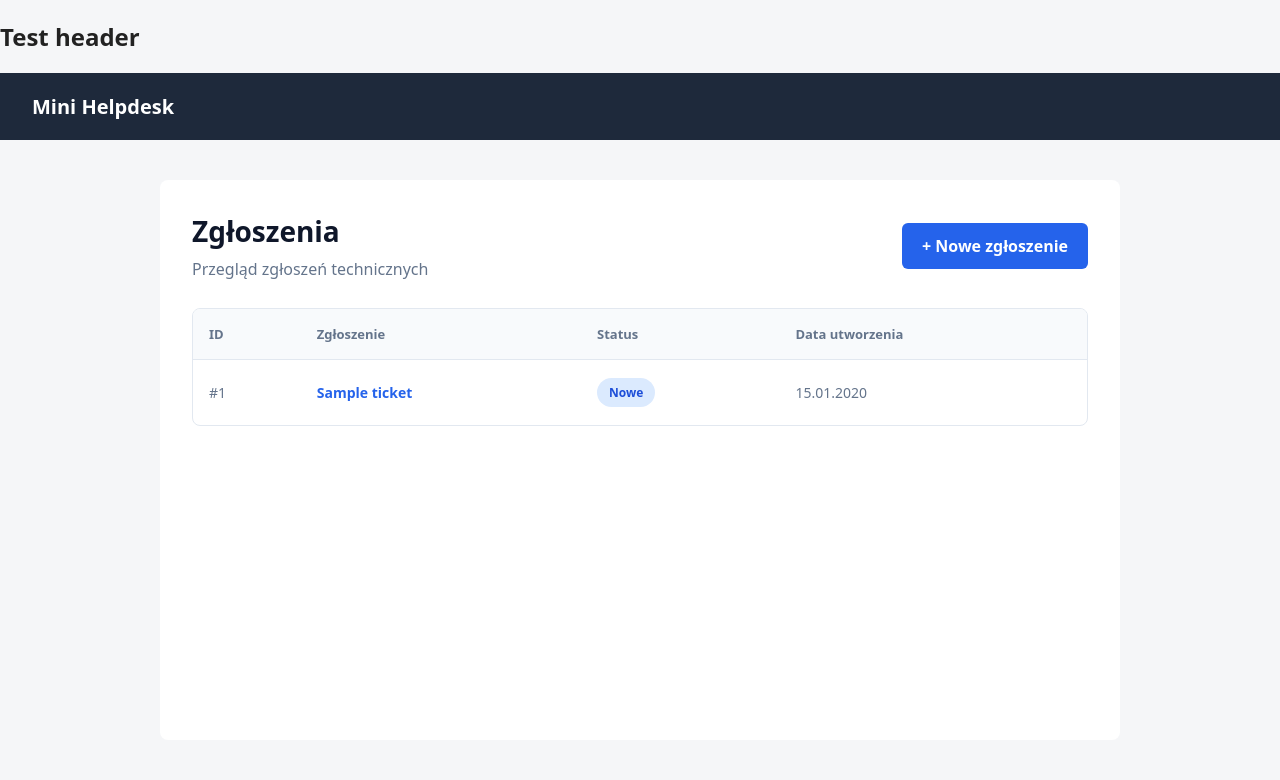
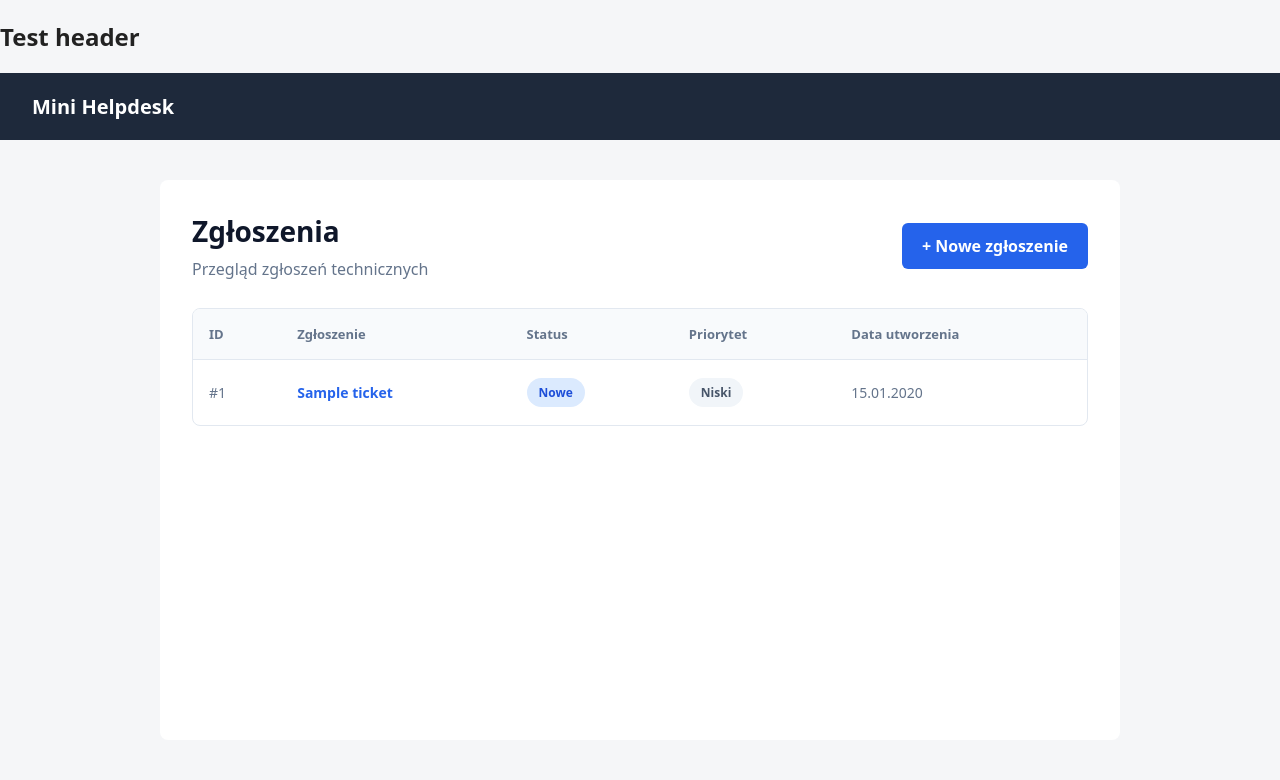
Before and after one commit to Jasiuu2605/mini-helpdesk, a Django app: page /tickets/ in a window 1280 px wide. Shown: the top 780 px of the page. Run offline with Django 5.2, Linux system fonts and the light colour scheme; tables that the repository leaves empty hold one stand-in row (values such as "Sample post").

Commit message:
feat: add ticket priorities

```diff
--- a/static/css/style.css
+++ b/static/css/style.css
@@ -279,6 +279,34 @@ form button.btn-danger:hover {
     color: #64748b;
 }
 
+
+/* Ticket priorities */
+
+.priority {
+    display: inline-block;
+    padding: 6px 12px;
+    border-radius: 20px;
+    font-size: 12px;
+    font-weight: 600;
+    white-space: nowrap;
+}
+
+.priority-low {
+    background-color: #f1f5f9;
+    color: #475569;
+}
+
+.priority-medium {
+    background-color: #fef3c7;
+    color: #92400e;
+}
+
+.priority-high {
+    background-color: #fee2e2;
+    color: #b91c1c;
+}
+
+
 /* Responsive */
 
 @media (max-width: 600px) {
--- a/tickets/forms.py
+++ b/tickets/forms.py
@@ -5,4 +5,4 @@ from .models import Ticket
 class TicketForm(forms.ModelForm):
     class Meta:
         model = Ticket
-        fields = ["title", "description", "status"]
+        fields = ["title", "description", "status", "priority"]
--- a/tickets/models.py
+++ b/tickets/models.py
@@ -8,6 +8,11 @@ class Ticket(models.Model):
         IN_PROGRESS = "in_progress", "w trakcie"
         CLOSED = "closed", "Zamknięte"
 
+    class Priority(models.TextChoices):
+        LOW = "low", "Niski"
+        MEDIUM = "medium", "Średni"
+        HIGH = "high", "Wyskoki"
+
     title = models.CharField(max_length=200)
     description = models.TextField()
     status = models.CharField(
@@ -16,4 +21,8 @@ class Ticket(models.Model):
         default=Status.NEW,
     )
 
+    priority = models.CharField(
+        max_length=10, choices=Priority.choices, default=Priority.MEDIUM
+    )
+
     created_at = models.DateTimeField(auto_now_add=True)
--- a/tickets/templates/tickets/ticket_detail.html
+++ b/tickets/templates/tickets/ticket_detail.html
@@ -8,6 +8,12 @@
 
     <p>{{ ticket.description }}</p>
     <p>Status: {{ ticket.get_status_display }}</p>
+
+    <p>
+        Priorytet:
+        <span class="priority priority-{{ ticket.priority }}">{{ ticket.get_priority_display }}</span>
+    </p>
+
     <p>Utworzono: {{ ticket.created_at|date:"d.m.Y H:i" }}</p>
 
     <a href="{% url 'ticket_update' ticket.pk %}" class="btn-primary">Edytuj zgłoszenie</a>
--- a/tickets/templates/tickets/ticket_list.html
+++ b/tickets/templates/tickets/ticket_list.html
@@ -21,6 +21,7 @@
                         <th>ID</th>
                         <th>Zgłoszenie</th>
                         <th>Status</th>
+                        <th>Priorytet</th>
                         <th>Data utworzenia</th>
                     </tr>
                 </thead>
@@ -37,11 +38,18 @@
                             <td>
                                 <span class="status status-{{ ticket.status }}">{{ ticket.get_status_display }}</span>
                             </td>
+
+                            <td>
+                                <span class="priority priority-{{ ticket.priority }}">
+                                    {{ ticket.get_priority_display }}
+                                </span>
+                            </td>
+
                             <td class="ticket-date">{{ ticket.created_at|date:"d.m.Y" }}</td>
                         </tr>
                     {% empty %}
                         <tr>
-                            <td colspan="4" class="empty-state">Brak zgłoszeń. Dodaj pierwsze zgłoszenie!</td>
+                            <td colspan="5" class="empty-state">Brak zgłoszeń. Dodaj pierwsze zgłoszenie!</td>
                         </tr>
                     {% endfor %}
                 </tbody>
```
Also changed, not shown: tickets/migrations/0002_ticket_priority.py (added).
